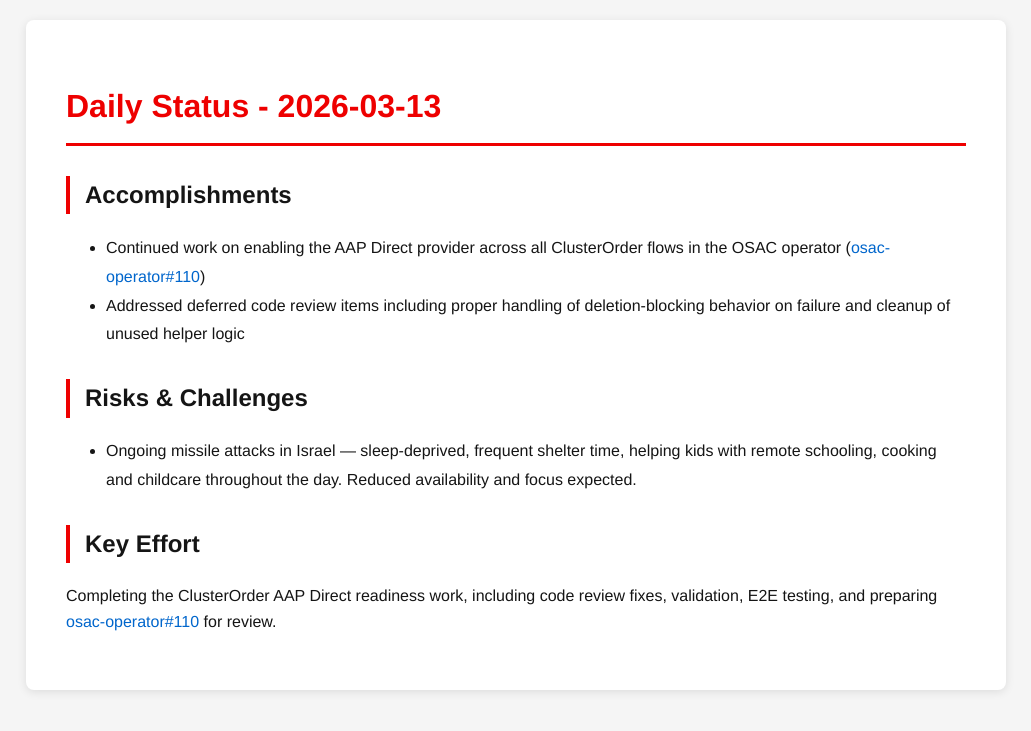
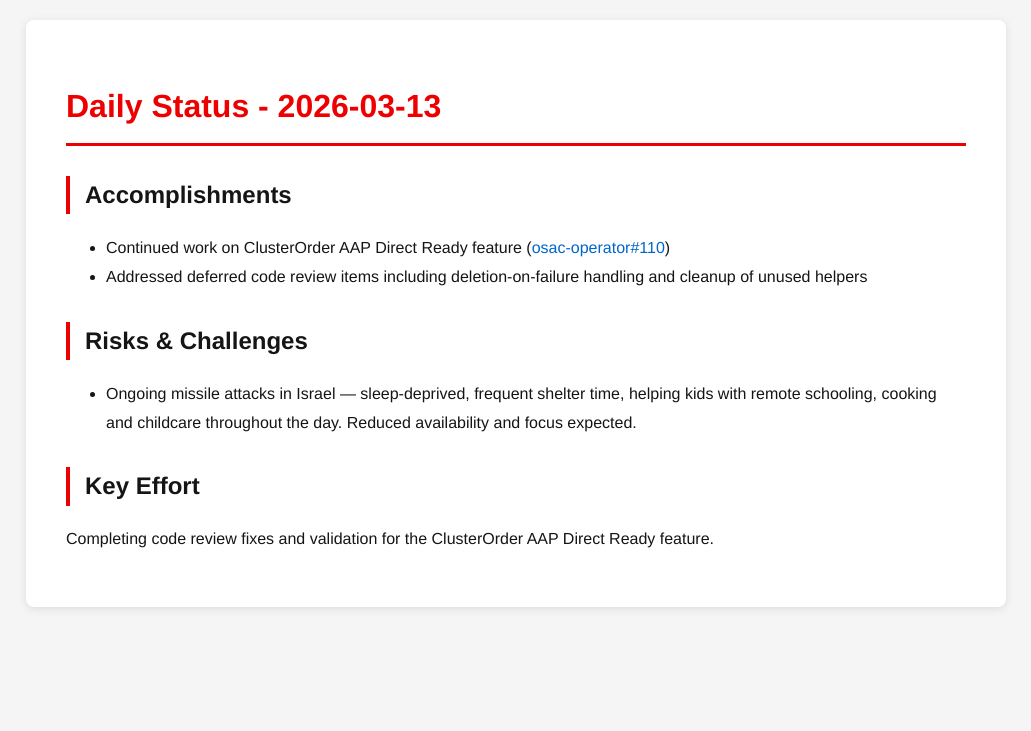
Before and after one commit to tzvatot/daily-status, a Jekyll site: the page built from 2026-03-13.md, in a window 1280 px wide. Shown: the top 731 px of the page, without its empty margins (124-1155 px from the left). Built offline with Jekyll 4.4.1, drawn with Linux system fonts in a browser that asks for light colours.

Commit message:
Daily status update - 2026-03-13

```diff
--- a/2026-03-13.md
+++ b/2026-03-13.md
@@ -7,11 +7,11 @@
 # Daily Status - 2026-03-13
 
 ## Accomplishments
-- Continued work on enabling the AAP Direct provider across all ClusterOrder flows in the OSAC operator ([osac-operator#110](https://github.com/osac-project/osac-operator/pull/110))
-- Addressed deferred code review items including proper handling of deletion-blocking behavior on failure and cleanup of unused helper logic
+- Continued work on ClusterOrder AAP Direct Ready feature ([osac-operator#110](https://github.com/osac-project/osac-operator/pull/110))
+- Addressed deferred code review items including deletion-on-failure handling and cleanup of unused helpers
 
 ## Risks & Challenges
 - Ongoing missile attacks in Israel — sleep-deprived, frequent shelter time, helping kids with remote schooling, cooking and childcare throughout the day. Reduced availability and focus expected.
 
 ## Key Effort
-Completing the ClusterOrder AAP Direct readiness work, including code review fixes, validation, E2E testing, and preparing [osac-operator#110](https://github.com/osac-project/osac-operator/pull/110) for review.
+Completing code review fixes and validation for the ClusterOrder AAP Direct Ready feature.
```
